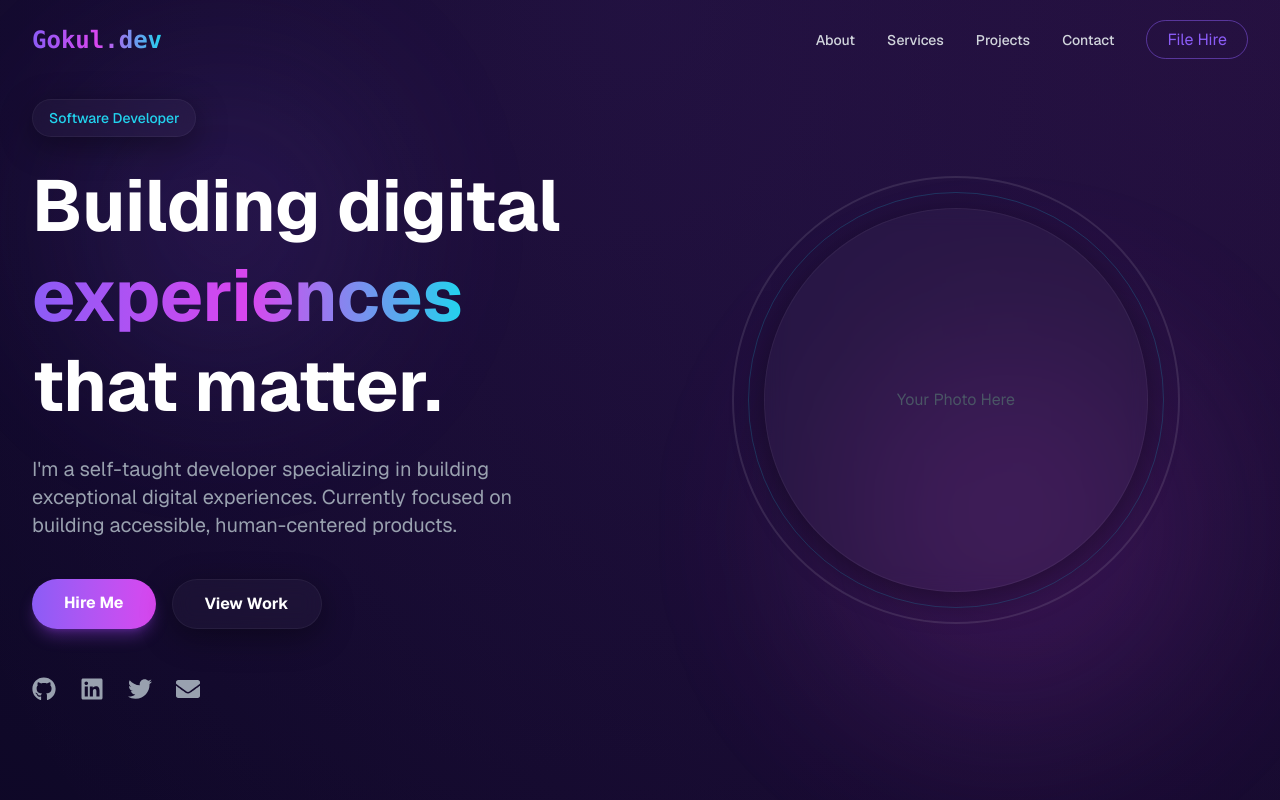
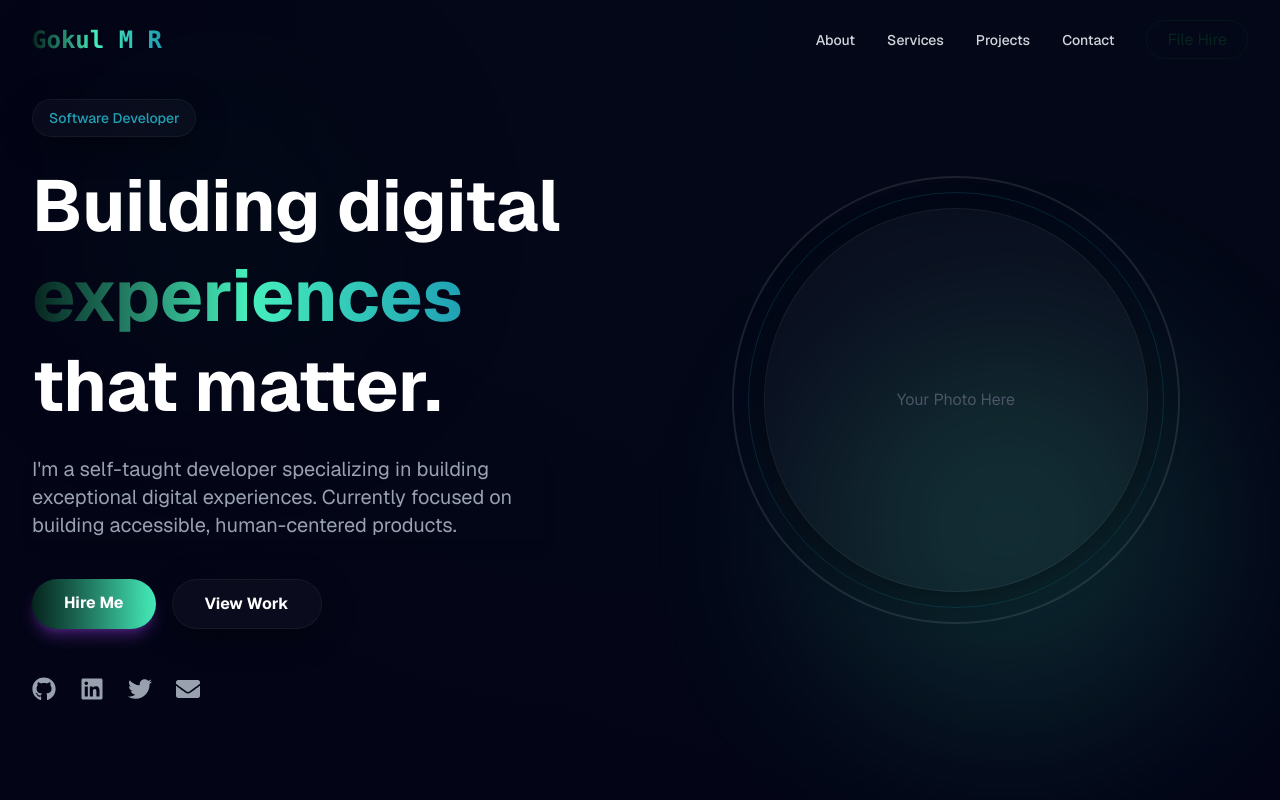
Before and after one commit to gokul8943/Gokul_M_R_Portfolio, a Next.js app: page / in a window 1280 px wide. Shown: the top 800 px of the page. Built offline with nearby package versions, Linux system fonts and the light colour scheme.

Commit message:
update:ui changes

```diff
--- a/app/globals.css
+++ b/app/globals.css
@@ -3,9 +3,9 @@
 :root {
   --background: #030014;
   --foreground: #ffffff;
-  --primary: #8b5cf6; /* Violet */
-  --secondary: #d946ef; /* Fuchsia */
-  --accent: #22d3ee; /* Cyan */
+  --primary: #06241e; /* Violet */
+  --secondary: #46efbc; /* Fuchsia */
+  --accent: #1fa0b4; /* Cyan */
 }
 
 @theme inline {
@@ -22,8 +22,8 @@ body {
   font-family: var(--font-geist-sans), system-ui, sans-serif;
   overflow-x: hidden;
   background-image:
-    radial-gradient(circle at 50% 0%, rgba(139, 92, 246, 0.15), transparent 50%),
-    radial-gradient(circle at 100% 0%, rgba(217, 70, 239, 0.1), transparent 30%);
+    radial-gradient(circle at 50% 0%, rgba(6, 44, 42, 0.15), transparent 50%),
+    radial-gradient(circle at 100% 0%, rgba(1, 30, 30, 0.1), transparent 30%);
 }
 
 .glass-card {
--- a/components/Hero.tsx
+++ b/components/Hero.tsx
@@ -32,7 +32,7 @@ export default function Hero() {
                         <span className="text-gradient">experiences</span> that matter.
                     </h1>
 
-                    <p className="text-gray-400 text-lg md:text-xl max-w-lg">
+                    <p className="text-gray-400 text-lg md:text-xl max-w-lg shadow-lg">
                         I&apos;m a self-taught developer specializing in building exceptional digital experiences.
                         Currently focused on building accessible, human-centered products.
                     </p>
--- a/components/Navbar.tsx
+++ b/components/Navbar.tsx
@@ -28,7 +28,7 @@ export default function Navbar() {
             className={`fixed top-0 left-0 right-0 z-50 transition-all duration-300 ${scrolled ? 'bg-black/80 backdrop-blur-md border-b border-white/10 py-4' : 'bg-transparent py-6'}`}
         >
             <div className="max-w-7xl mx-auto px-4 sm:px-6 lg:px-8 flex items-center justify-between">
-                <a href="#" className="text-2xl font-bold font-mono text-gradient">Gokul.dev</a>
+                <a href="#" className="text-2xl font-bold font-mono text-gradient">Gokul M R</a>
 
                 <ul className="hidden md:flex items-center gap-8">
                     {links.map((link) => (
--- a/components/Projects.tsx
+++ b/components/Projects.tsx
@@ -6,24 +6,24 @@ import { FaGithub, FaExternalLinkAlt } from 'react-icons/fa';
 export default function Projects() {
     const projects = [
         {
-            title: "E-Commerce Dashboard",
+            title: "Ai interview platform",
             desc: "A comprehensive dashboard for managing online stores, orders, and analytics.",
-            tags: ["Next.js", "TypeScript", "Tailwind", "Prisma"],
+            tags: ["React.js","Node.js","Express.js", "TypeScript", "Tailwind", "Prisma"],
             github: "#",
             demo: "#",
             // placeholder color instead of real image for now
             color: "from-blue-500 to-cyan-500"
         },
         {
-            title: "Social Media App",
+            title: "Ai image generation",
             desc: "Real-time social platform with chat, notifications, and post sharing features.",
-            tags: ["React", "Node.js", "Socket.io", "MongoDB"],
+            tags: ["React.js", "Node.js", "Socket.io", "MongoDB"],
             github: "#",
             demo: "#",
             color: "from-purple-500 to-pink-500"
         },
         {
-            title: "Task Management Tool",
+            title: "Real estate platform",
             desc: "Collaborative project management tool with Kanban boards and team chat.",
             tags: ["Vue.js", "Firebase", "Pinia"],
             github: "#",
```
